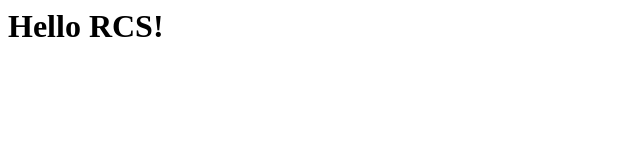
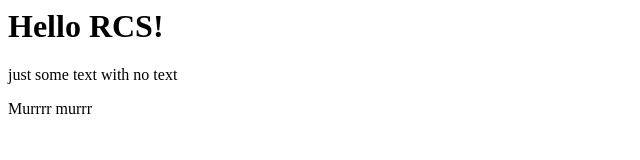
Before and after one commit to OUTBRAKE/Ko-ni-CHI-wa, a plain HTML site: page index.html in a window 1280 px wide. Shown: the whole page, without its empty margins (0-640 px from the left). Drawn offline with Linux system fonts and the light colour scheme.

Commit message:
Update index.html

```diff
--- a/index.html
+++ b/index.html
@@ -1 +1,3 @@
 <h1>Hello RCS!</h1>
+just some text with no text
+<p>Murrrr murrr</p>
```
